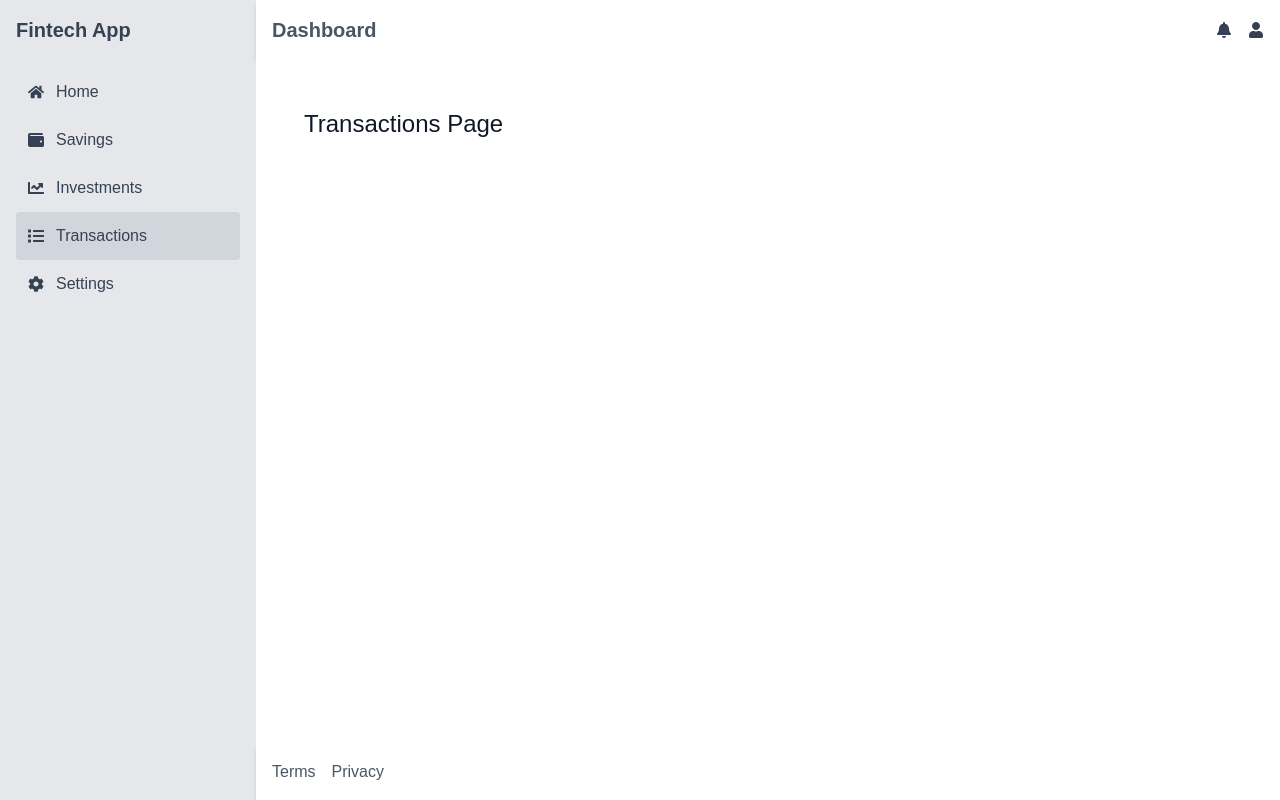
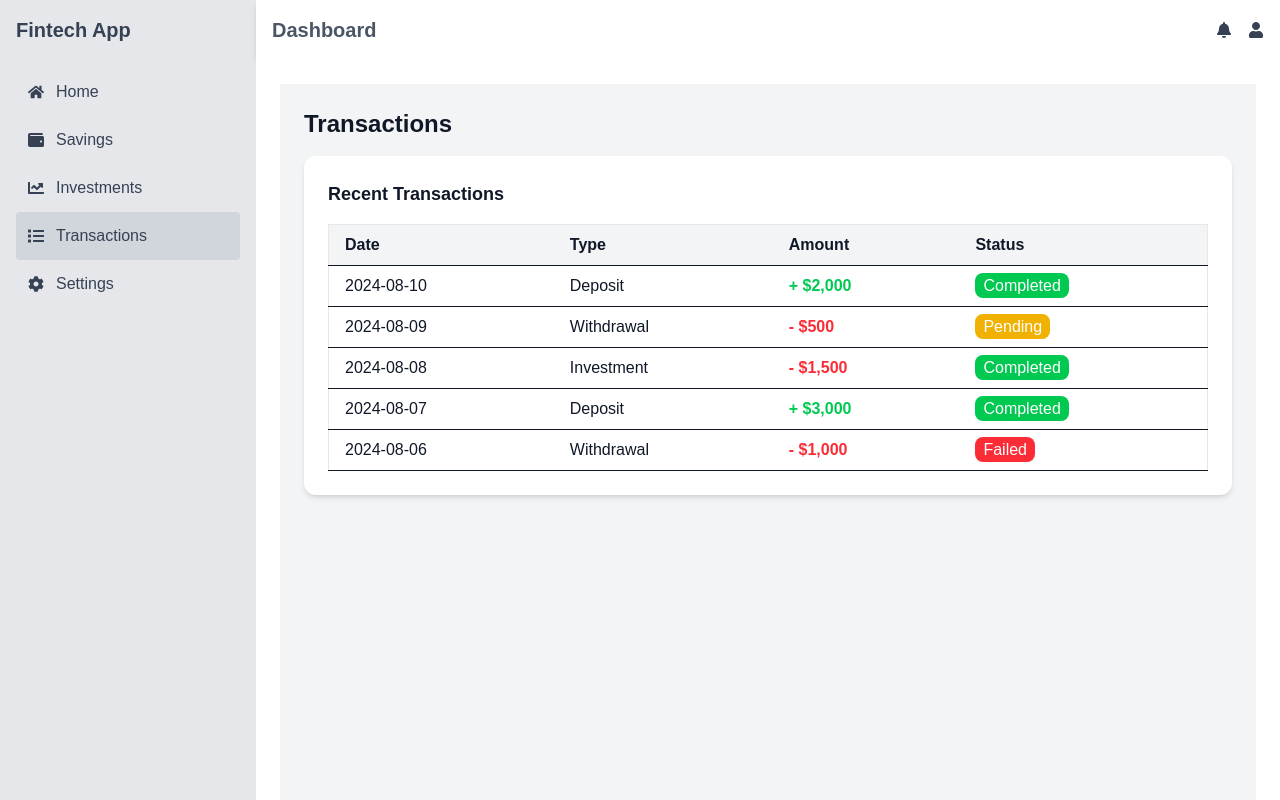
Before and after one commit to Efoneli/savings-app, a Next.js app: page /transactions in a window 1280 px wide. Shown: the top 800 px of the page. Built offline with nearby package versions, Linux system fonts and the light colour scheme.

Commit message:
trasanction page added

```diff
--- a/app/settings/page.tsx
+++ b/app/settings/page.tsx
@@ -1,4 +1,74 @@
+"use client";
+
+import { useState } from "react";
 
 export default function SettingsPage() {
-    return <h1 className="p-6 text-2xl">Settings Page</h1>;
-  }
+  const [darkMode, setDarkMode] = useState(false);
+  const [notifications, setNotifications] = useState(true);
+
+  return (
+    <div className="p-6 bg-gray-100 min-h-screen">
+      <h1 className="text-2xl font-bold mb-4">Settings</h1>
+
+      {/* Profile Section */}
+      <div className="bg-white p-6 rounded-xl shadow-md mb-6">
+        <h2 className="text-lg font-semibold mb-4">Profile</h2>
+        <div className="flex items-center gap-4">
+          <div className="w-16 h-16 bg-gray-300 rounded-full flex items-center justify-center">
+            🧑‍💻
+          </div>
+          <div>
+            <p className="text-lg font-semibold">John Doe</p>
+            <p className="text-gray-600">johndoe@example.com</p>
+          </div>
+        </div>
+      </div>
+
+      {/* Account Settings */}
+      <div className="bg-white p-6 rounded-xl shadow-md mb-6">
+        <h2 className="text-lg font-semibold mb-4">Account Settings</h2>
+        <button className="px-4 py-2 bg-blue-500 text-white rounded-lg hover:bg-blue-600">
+          Change Password
+        </button>
+      </div>
+
+      {/* Preferences */}
+      <div className="bg-white p-6 rounded-xl shadow-md mb-6">
+        <h2 className="text-lg font-semibold mb-4">Preferences</h2>
+
+        {/* Dark Mode Toggle */}
+        <div className="flex justify-between items-center mb-4">
+          <span>Dark Mode</span>
+          <button
+            onClick={() => setDarkMode(!darkMode)}
+            className={`px-4 py-2 rounded-lg ${
+              darkMode ? "bg-blue-500 text-white" : "bg-gray-200"
+            }`}
+          >
+            {darkMode ? "Enabled" : "Disabled"}
+          </button>
+        </div>
+
+        {/* Notifications Toggle */}
+        <div className="flex justify-between items-center">
+          <span>Notifications</span>
+          <button
+            onClick={() => setNotifications(!notifications)}
+            className={`px-4 py-2 rounded-lg ${
+              notifications ? "bg-green-500 text-white" : "bg-gray-200"
+            }`}
+          >
+            {notifications ? "Enabled" : "Disabled"}
+          </button>
+        </div>
+      </div>
+
+      {/* Logout Button */}
+      <div className="bg-white p-6 rounded-xl shadow-md">
+        <button className="px-4 py-2 bg-red-500 text-white rounded-lg hover:bg-red-600">
+          Logout
+        </button>
+      </div>
+    </div>
+  );
+}
--- a/app/transactions/page.tsx
+++ b/app/transactions/page.tsx
@@ -1,4 +1,71 @@
+"use client";
+
+import { useState } from "react";
+
+interface Transaction {
+  id: number;
+  date: string;
+  type: string;
+  amount: string;
+  status: "Completed" | "Pending" | "Failed";
+}
+
+const dummyTransactions: Transaction[] = [
+  { id: 1, date: "2024-08-10", type: "Deposit", amount: "+ $2,000", status: "Completed" },
+  { id: 2, date: "2024-08-09", type: "Withdrawal", amount: "- $500", status: "Pending" },
+  { id: 3, date: "2024-08-08", type: "Investment", amount: "- $1,500", status: "Completed" },
+  { id: 4, date: "2024-08-07", type: "Deposit", amount: "+ $3,000", status: "Completed" },
+  { id: 5, date: "2024-08-06", type: "Withdrawal", amount: "- $1,000", status: "Failed" },
+];
 
 export default function TransactionsPage() {
-    return <h1 className="p-6 text-2xl">Transactions Page</h1>;
-  }
+  const [transactions, setTransactions] = useState<Transaction[]>(dummyTransactions);
+
+  return (
+    <div className="p-6 bg-gray-100 min-h-screen">
+      <h1 className="text-2xl font-bold mb-4">Transactions</h1>
+
+      {/* Transactions Table */}
+      <div className="bg-white p-6 rounded-xl shadow-md">
+        <h2 className="text-lg font-semibold mb-4">Recent Transactions</h2>
+
+        <div className="overflow-x-auto">
+          <table className="min-w-full border border-gray-200">
+            <thead>
+              <tr className="bg-gray-100">
+                <th className="py-2 px-4 border-b text-left">Date</th>
+                <th className="py-2 px-4 border-b text-left">Type</th>
+                <th className="py-2 px-4 border-b text-left">Amount</th>
+                <th className="py-2 px-4 border-b text-left">Status</th>
+              </tr>
+            </thead>
+            <tbody>
+              {transactions.map((transaction) => (
+                <tr key={transaction.id} className="border-b">
+                  <td className="py-2 px-4">{transaction.date}</td>
+                  <td className="py-2 px-4">{transaction.type}</td>
+                  <td className={`py-2 px-4 font-bold ${transaction.amount.startsWith("+") ? "text-green-500" : "text-red-500"}`}>
+                    {transaction.amount}
+                  </td>
+                  <td className="py-2 px-4">
+                    <span
+                      className={`px-2 py-1 rounded-lg text-white ${
+                        transaction.status === "Completed"
+                          ? "bg-green-500"
+                          : transaction.status === "Pending"
+                          ? "bg-yellow-500"
+                          : "bg-red-500"
+                      }`}
+                    >
+                      {transaction.status}
+                    </span>
+                  </td>
+                </tr>
+              ))}
+            </tbody>
+          </table>
+        </div>
+      </div>
+    </div>
+  );
+}
```
